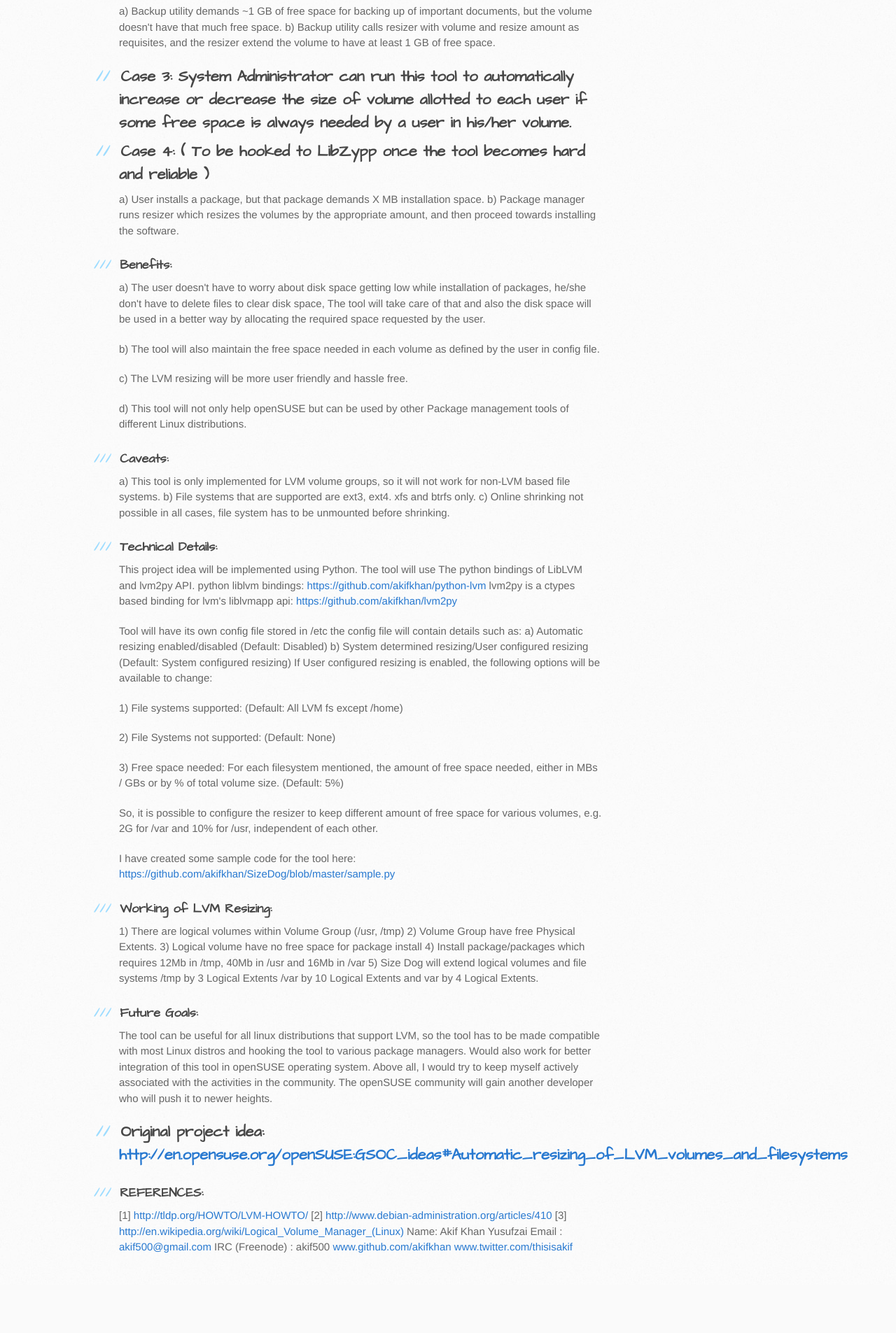
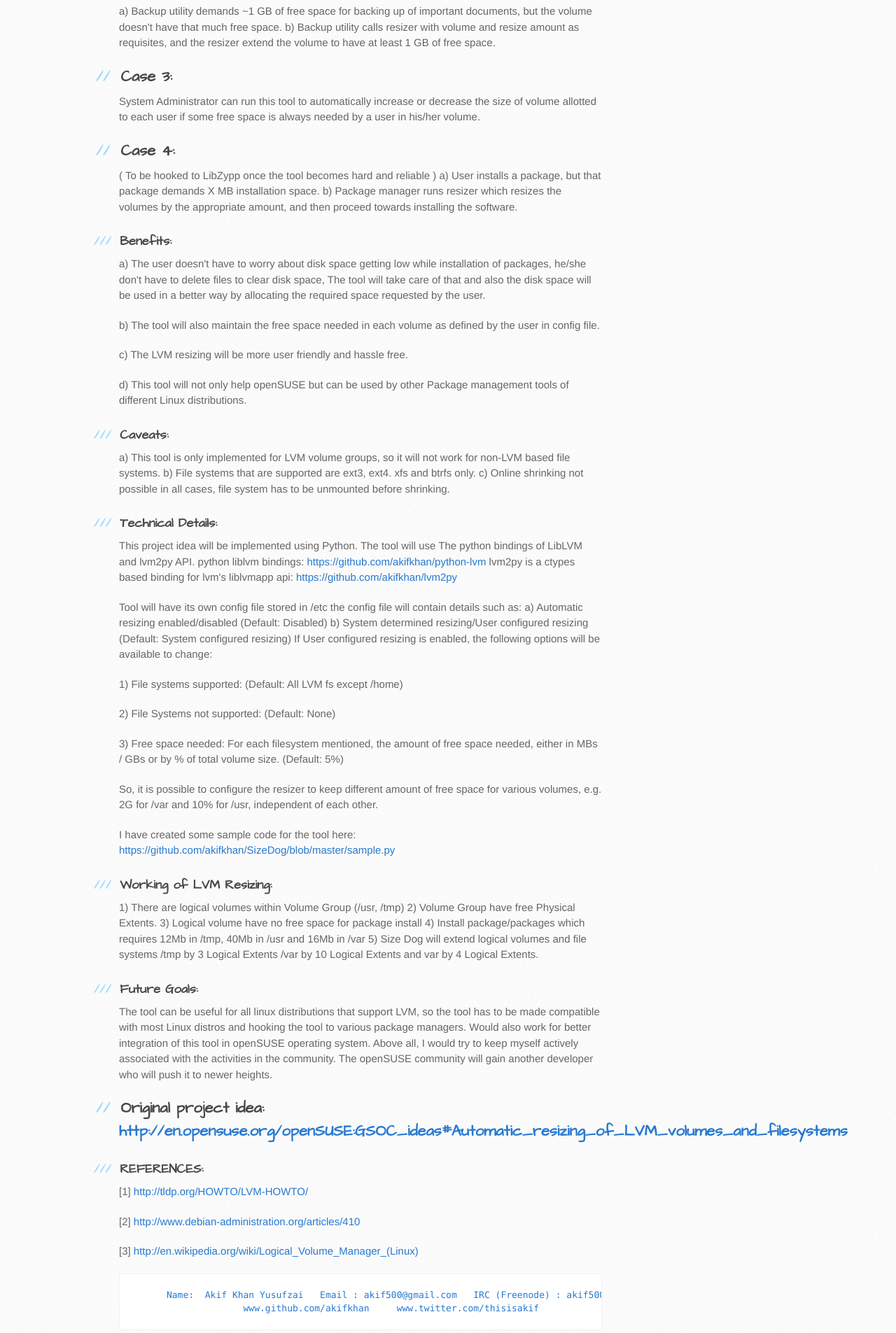
Before and after one commit to akifkhan/SizeDog, a plain HTML site: page index.html in a window 1280 px wide. Shown: the part 1181-3086 px from the top of the page at 70% size. Before the commit the page ends 3017 px from the top, so only its background shows below. Drawn offline with Linux system fonts and the light colour scheme.

```diff
--- a/index.html
+++ b/index.html
@@ -66,12 +66,15 @@ b) user runs re-sizer after package installation which then resizes the volume t
 b)  Backup utility calls resizer with volume and resize amount as requisites, and the resizer extend the volume to have at least 1 GB of free space.</p>
 
 <h2>
-<a name="case-3-system-administrator-can-run-this-tool-to-automatically-increase-or-decrease-the-size-of-volume-allotted-to-each-user-if-some-free-space-is-always-needed-by-a-user-in-hisher-volume" class="anchor" href="#case-3-system-administrator-can-run-this-tool-to-automatically-increase-or-decrease-the-size-of-volume-allotted-to-each-user-if-some-free-space-is-always-needed-by-a-user-in-hisher-volume"><span class="octicon octicon-link"></span></a>Case 3: System Administrator can run this tool to automatically increase or decrease the size of volume allotted to each user if some free space is always needed by a user in his/her volume.</h2>
+<a name="case-3" class="anchor" href="#case-3"><span class="octicon octicon-link"></span></a>Case 3:</h2>
+
+<p>System Administrator can run this tool to automatically increase or decrease the size of volume allotted to each user if some free space is always needed by a user in his/her volume.</p>
 
 <h2>
-<a name="case-4--to-be-hooked-to-libzypp-once-the-tool-becomes-hard-and-reliable-" class="anchor" href="#case-4--to-be-hooked-to-libzypp-once-the-tool-becomes-hard-and-reliable-"><span class="octicon octicon-link"></span></a>Case 4: ( To be hooked to LibZypp once the tool becomes hard and reliable )</h2>
+<a name="case-4" class="anchor" href="#case-4"><span class="octicon octicon-link"></span></a>Case 4:</h2>
 
-<p>a)  User installs a package, but that package demands X MB installation space.
+<p>( To be hooked to LibZypp once the tool becomes hard and reliable )
+a)  User installs a package, but that package demands X MB installation space.
 b)  Package manager runs resizer which resizes the volumes by the appropriate amount, and then proceed towards installing the software.</p>
 
 <h3>
@@ -136,11 +139,15 @@ Would also work for better integration of this tool in openSUSE operating system
 <h3>
 <a name="references" class="anchor" href="#references"><span class="octicon octicon-link"></span></a>REFERENCES:</h3>
 
-<p>[1] <a href="http://tldp.org/HOWTO/LVM-HOWTO/">http://tldp.org/HOWTO/LVM-HOWTO/</a>
-[2] <a href="http://www.debian-administration.org/articles/410">http://www.debian-administration.org/articles/410</a>
-[3] <a href="http://en.wikipedia.org/wiki/Logical_Volume_Manager_(Linux)">http://en.wikipedia.org/wiki/Logical_Volume_Manager_(Linux)</a>
-         Name:  Akif Khan Yusufzai   Email : <a href="mailto:akif500@gmail.com">akif500@gmail.com</a>   IRC (Freenode) : akif500
-                     <a href="http://www.github.com/akifkhan">www.github.com/akifkhan</a>     <a href="http://www.twitter.com/thisisakif">www.twitter.com/thisisakif</a></p>
+<p>[1] <a href="http://tldp.org/HOWTO/LVM-HOWTO/">http://tldp.org/HOWTO/LVM-HOWTO/</a></p>
+
+<p>[2] <a href="http://www.debian-administration.org/articles/410">http://www.debian-administration.org/articles/410</a></p>
+
+<p>[3] <a href="http://en.wikipedia.org/wiki/Logical_Volume_Manager_(Linux)">http://en.wikipedia.org/wiki/Logical_Volume_Manager_(Linux)</a></p>
+
+<pre><code>      Name:  Akif Khan Yusufzai   Email : akif500@gmail.com   IRC (Freenode) : akif500
+                    www.github.com/akifkhan     www.twitter.com/thisisakif
+</code></pre>
         </section>
 
         <aside id="sidebar">
```
Also changed, not shown: params.json (+1 -1 lines).
